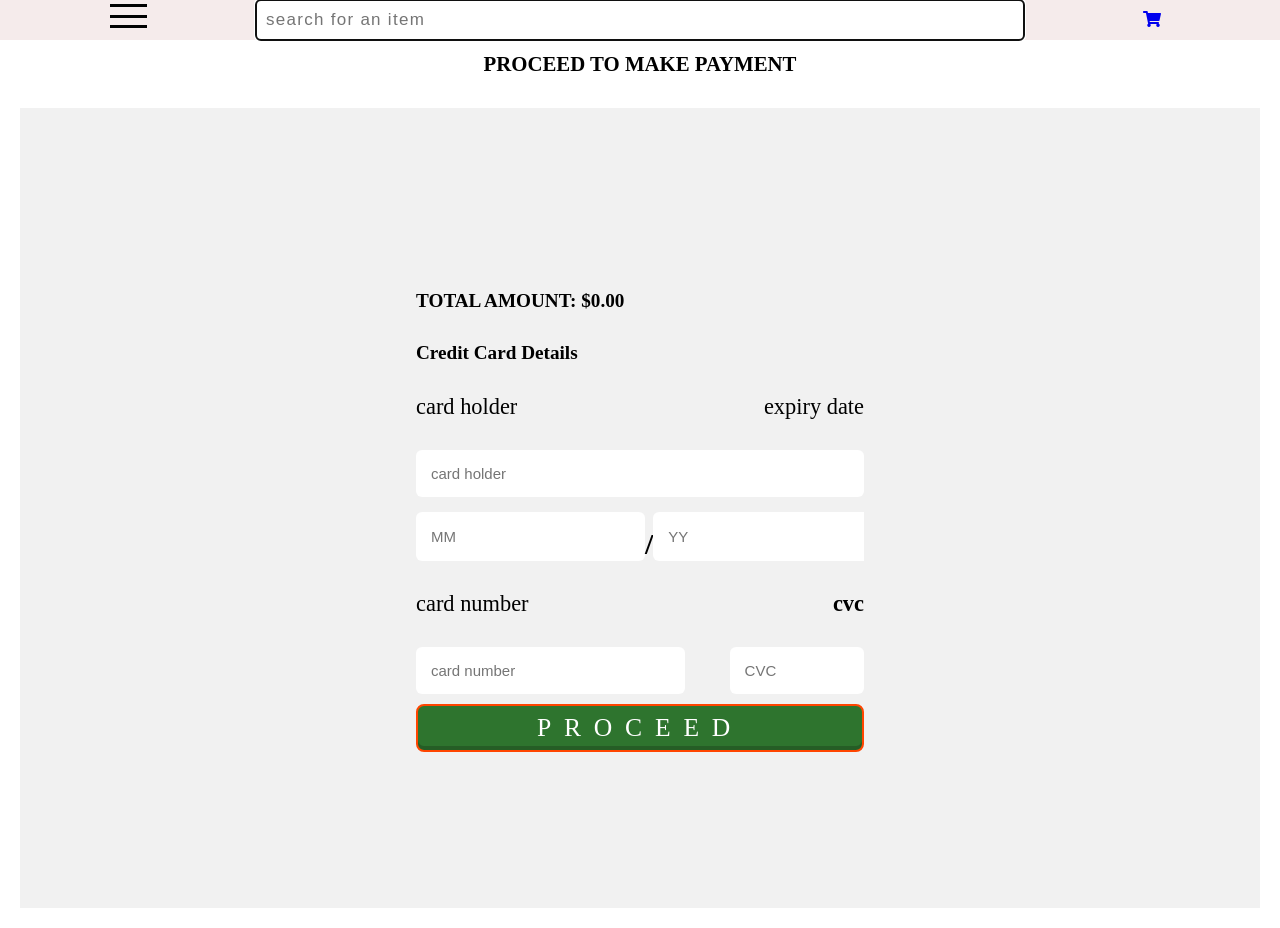
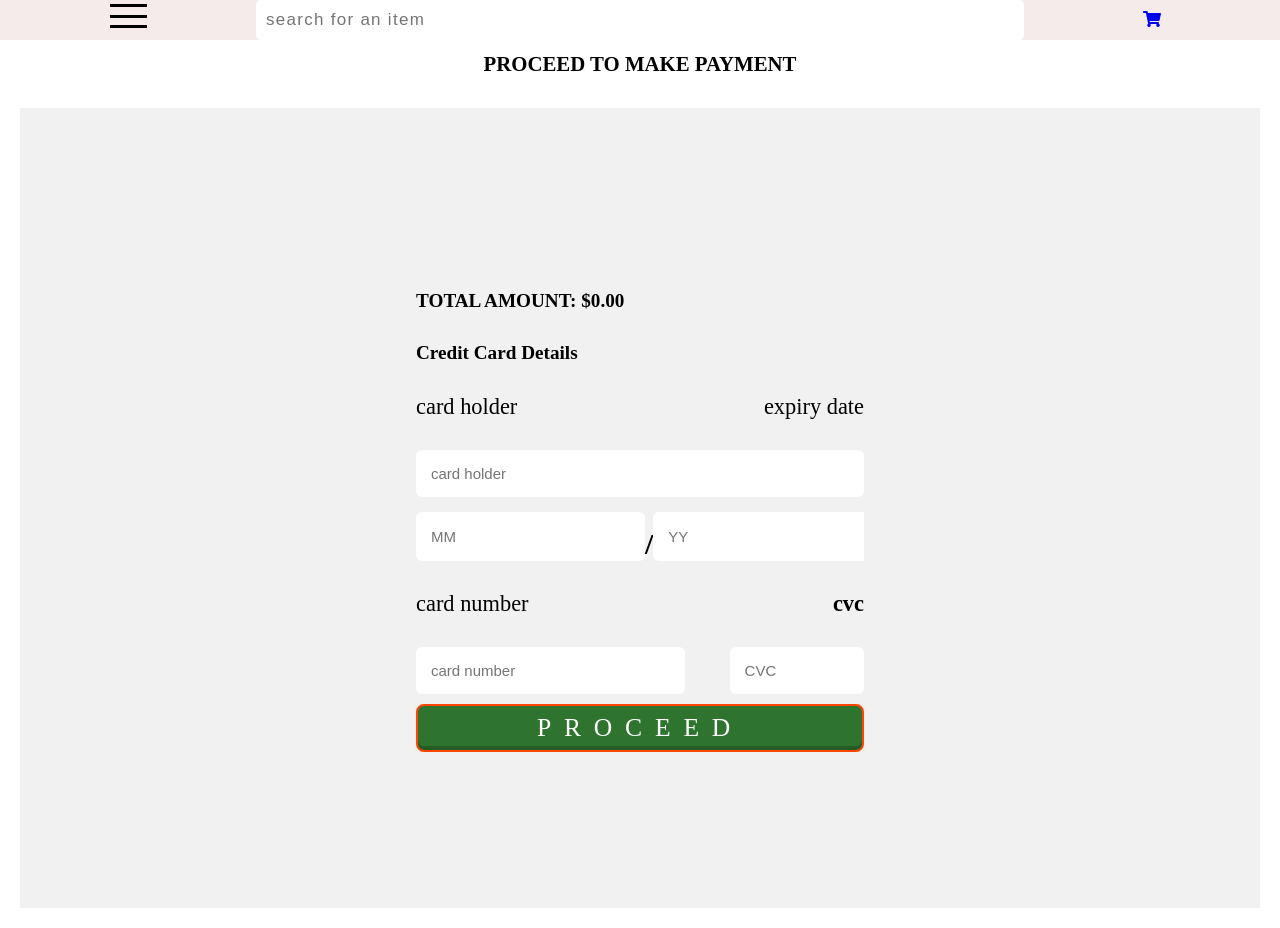
Before and after one commit to fredie7/ecomerce, a React (Create React App) app: page /checkout in a window 1280 px wide. Built offline with nearby package versions, Linux system fonts and the light colour scheme.

Commit message:
payment edi

```diff
--- a/src/shopComponents/CheckOut/CheckOut.module.css
+++ b/src/shopComponents/CheckOut/CheckOut.module.css
@@ -78,6 +78,9 @@
 input {
     border: none;
     overflow-x: hidden;
+}
+input:focus {
+    outline: none;
 }
 .Cardhold {
     display: flex;
--- a/src/shopComponents/Navbar/Navbar.module.css
+++ b/src/shopComponents/Navbar/Navbar.module.css
@@ -16,6 +16,9 @@
 .Home img {
     height: 100%;
     width: 100%;
+}
+inpot:focus {
+    outline: none;
 }
 .Nav {
     display: flex;
```
